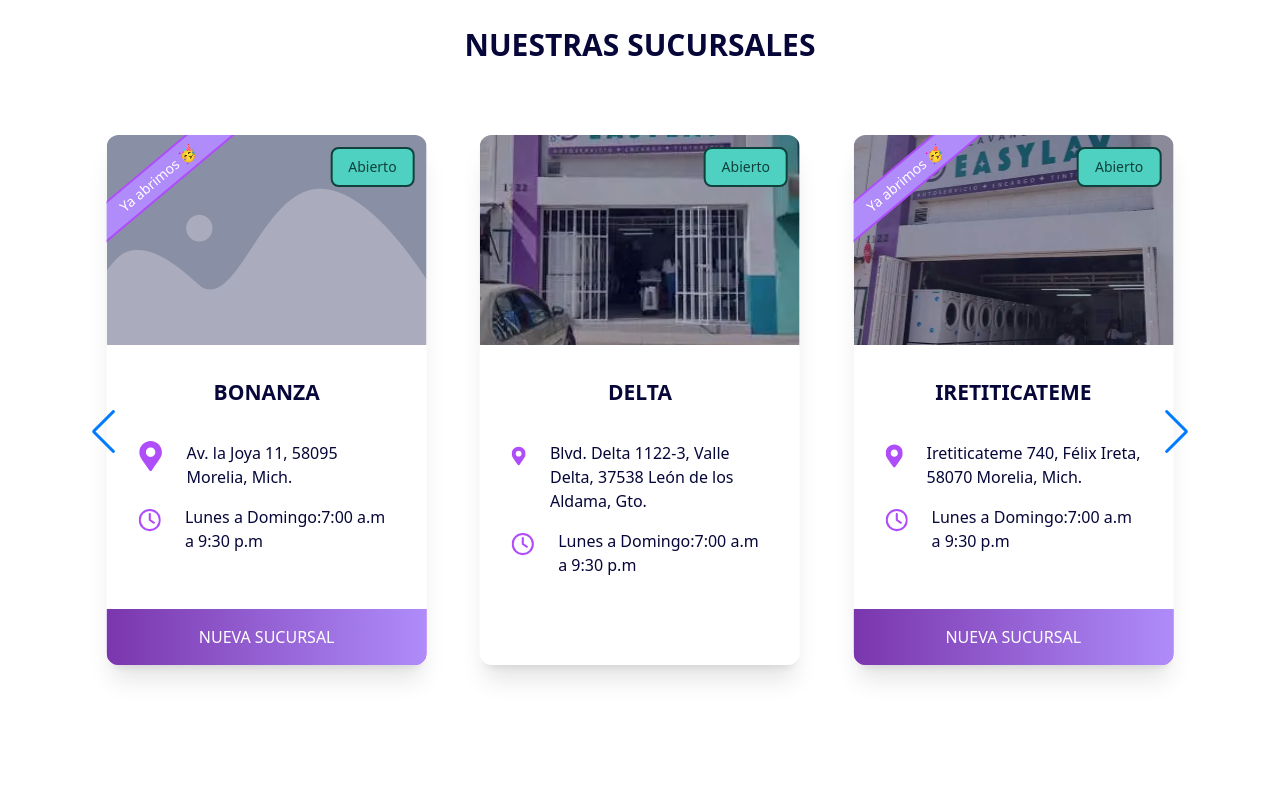
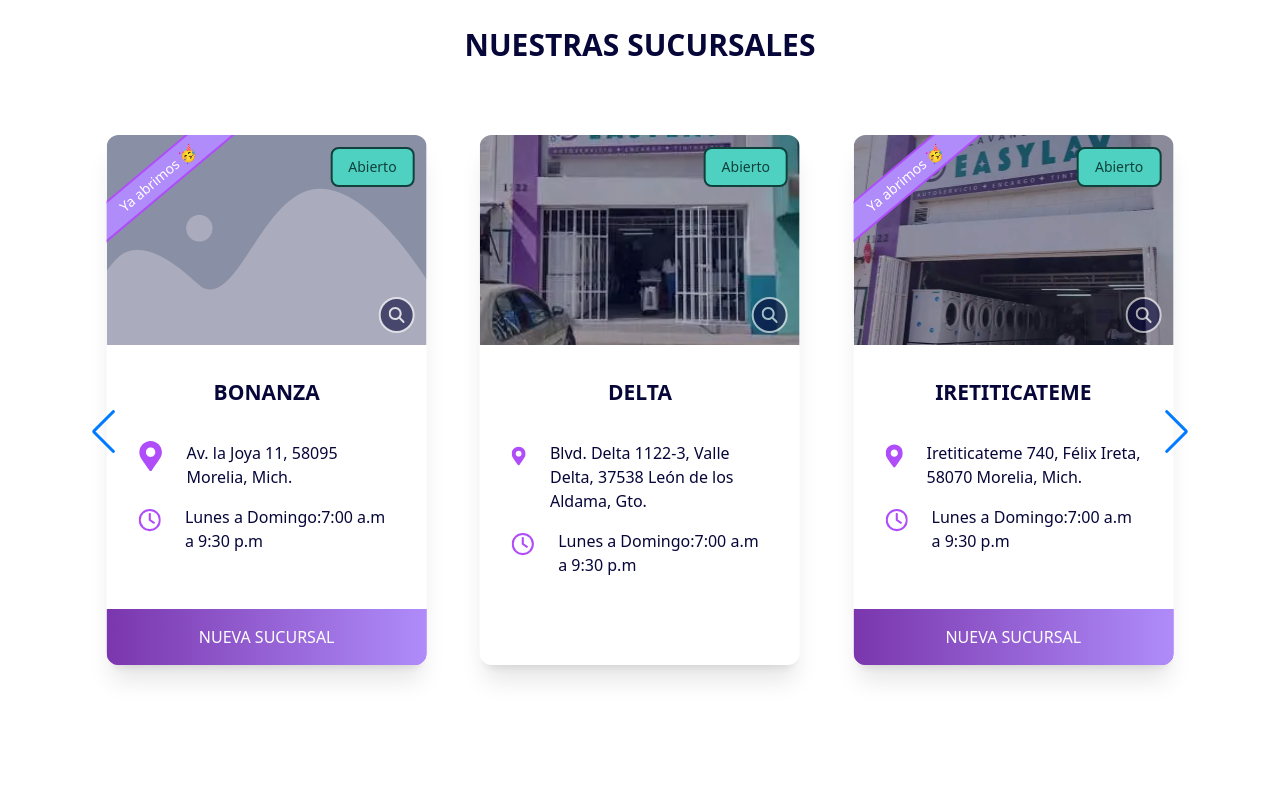
Before and after one commit to dspwebstudiomx/easylav-react, a React (Vite) app: page / in a window 1280 px wide. Shown: the part 3000-3800 px from the top of the page. Built offline with nearby package versions, Linux system fonts and the light colour scheme.

Commit message:
`feat: updated BackgroundCard and related components with new className prop and other minor changes`

```diff
--- a/src/components/cards/BackgroundCard.jsx
+++ b/src/components/cards/BackgroundCard.jsx
@@ -11,7 +11,7 @@ import PropTypes from 'prop-types'
 import { Link } from "react-router-dom"
 
 // Estructura
-const BackgroundCard = ({ id, title, image, href, rounded, height, width }) => {
+const BackgroundCard = ({ id, title, image, href, rounded, height, width, className }) => {
   return (
     <Link to={href} id={`sucursal-${title}`} className={`shadow-2xl rounded-lg ${width}`}>
       <BackgroundImageSection
@@ -27,6 +27,7 @@ const BackgroundCard = ({ id, title, image, href, rounded, height, width }) => {
         rounded={rounded}
         height={height}
         width={width}
+        className={`flex justify-center items-center ${className}`}
       >
         <h2 className="text-light uppercase text-2xl font-semibold tracking-wide">{title}</h2>
       </BackgroundImageSection>
@@ -35,6 +36,7 @@ const BackgroundCard = ({ id, title, image, href, rounded, height, width }) => {
 }
 BackgroundCard.propTypes = {
   id: PropTypes.string,
+  className: PropTypes.string,
   href: PropTypes.string.isRequired,
   title: PropTypes.node.isRequired,
   image: PropTypes.string.isRequired,
--- a/src/components/cards/SucursalCard.jsx
+++ b/src/components/cards/SucursalCard.jsx
@@ -2,7 +2,7 @@ import { BackgroundImageSection, Badge, TitleH3 } from 'components';
 import PropTypes from 'prop-types';
 import { useMemo } from 'react'; // Import useMemo from React
 import { FaMapMarkedAlt, FaMapMarkerAlt } from 'react-icons/fa';
-import { FaRegClock, FaWaze } from 'react-icons/fa6';
+import { FaMagnifyingGlass, FaRegClock, FaWaze } from 'react-icons/fa6';
 
 // Estilos
 const SUCURSAL_CARD_UI = {
@@ -77,7 +77,7 @@ const isBranchCurrentlyOpen = (openHour, openMinute, closeHour, closeMinute) =>
 
 // Function to render the open/closed badge
 const renderOpenClosedBadge = (isOpen) => (
-  <div className={`absolute right-3 top-3 rounded-lg border-2 font-medium ${isOpen ? ' border-primary_darkcontrast bg-primary text-primary_darkcontrast' : 'border-red_dark bg-red_light text-red'} px-4 py-2 text-sm`}>
+  <div className={`rounded-lg border-2 font-medium ${isOpen ? ' border-primary_darkcontrast bg-primary text-primary_darkcontrast' : 'border-red_dark bg-red_light text-red'} px-4 py-2 text-sm`}>
     <p>{isOpen ? 'Abierto' : 'Cerrado'}</p>
   </div>
 );
@@ -111,6 +111,9 @@ const SucursalCard = (props) => {
 
       {/* Imagen */}
       <BackgroundImageSection
+        id={`sucursal-${title}`}
+        image={image}
+        image_240={image}
         image_576={image}
         image_768={image}
         image_1024={image}
@@ -118,12 +121,23 @@ const SucursalCard = (props) => {
         image_1920={image}
         height='h-[210px]'
         opacity='opacity-30 hover:opacity-60'
-        backgroundColor='bg-dark'>
+        backgroundColor='bg-dark'
+        className='p-3'>
+        <div id={`open-closed-zoom-${title}`} className='flex justify-end items-start h-full'>
+          {/* Badge Horario Abierto/Cerrado */}
+          {renderOpenClosedBadge(isOpen)}
+        </div>
+        <div className='flex justify-end items-end h-full'>
+          <span id='zoom' className='text-light rounded-full border-2 border-light p-2 bg-dark opacity-60 hover:bg-secondary hover:opacity-100 cursor-pointer'>
+            <FaMagnifyingGlass />
+          </span>
+        </div>
+
       </BackgroundImageSection>
       {/* Imagen */}
 
       {/* Descripción */}
-      <section className='flex flex-col gap-4 justify-between items-center min-h-[320px] '>
+      <section className='flex flex-col gap-4 justify-between items-start min-h-[320px] '>
         <div className='p-8 flex flex-col gap-4'>
           {/* Título */}
           <TitleH3 justify='justify-center mb-4' color='text-dark'>
@@ -167,16 +181,12 @@ const SucursalCard = (props) => {
       {/* Descripción */}
 
 
-      {/* Badge Horario Abierto/Cerrado */}
-      {renderOpenClosedBadge(isOpen)}
-
       {/* Badge*/}
       {badge && (
         <section className={styles.content.badge.container}>
           <p className={styles.content.badge.paragraph}>{badge}</p>
         </section>
-      )
-      }
+      )}
       {/* Badge*/}
 
 
--- a/src/components/layout/PageLayoutPlaces.jsx
+++ b/src/components/layout/PageLayoutPlaces.jsx
@@ -31,6 +31,7 @@ const PageLayoutPlaces = ({ city, image_576, image_1024, image_1200, image_1920
           height='h-[210px] sm:h-[300px] '
           opacity='opacity-50 hover:opacity-60'
           backgroundColor='bg-dark'
+          className='flex justify-center items-center'
         >
           <h2 className="text-light uppercase text-3xl font-semibold tracking-wide">{city}</h2>
         </BackgroundImageSection>
--- a/src/components/sections/BackgroundImageSection.jsx
+++ b/src/components/sections/BackgroundImageSection.jsx
@@ -1,7 +1,7 @@
-import { Container, Section } from 'components'
+import { Section } from 'components'
 import PropTypes from 'prop-types'
 
-const BackgroundImageSection = ({ align, id, height, children, image_768, image_576, image_240, image_1024, image_1200, image_1920, opacity, image, backgroundColor, rounded }) => {
+const BackgroundImageSection = ({ className, align, id, height, children, image_768, image_576, image_240, image_1024, image_1200, image_1920, opacity, image, backgroundColor, rounded }) => {
   return (
     <Section id={id} className={`${height} relative overflow-hidden w-full z-0 ${rounded}`}>
 
@@ -22,18 +22,19 @@ const BackgroundImageSection = ({ align, id, height, children, image_768, image_
       {/* Background Image */}
 
       {/* Overlay */}
-      <div className={`absolute inset-0 z-0 w-full ${backgroundColor} ${opacity} ${height} top-0 left-0'`}></div>
+      <div className={`absolute inset-0 z-0 w-full ${backgroundColor} ${opacity} ${height} top-0 left-0' h-full`}></div>
       {/* Overlay */}
 
       {/* Content Container */}
-      <Container className={`z-10 grid ${height} ${align} top-0 inset-0 absolute left-0 w-full grid place-items-center p-12`}>
+      <div className={`z-10 grid ${height} ${align} top-0 inset-0 absolute left-0 w-full  ${className}`}>
         {children}
-      </Container>
+      </div>
     </Section>
   )
 }
 BackgroundImageSection.propTypes = {
   id: PropTypes.string,
+  className: PropTypes.string,
   align: PropTypes.string,
   children: PropTypes.node,
   image_240: PropTypes.string,
--- a/src/pages/sucursales/Sucursales.jsx
+++ b/src/pages/sucursales/Sucursales.jsx
@@ -27,7 +27,15 @@ const Sucursales = () => {
       />
       <PageLayout id={"Sucursales"}>
         <div className="flex flex-wrap gap-8 place-items-center justify-center">
-          <BackgroundCard image={morelia} title='Morelia' href='/sucursales/morelia' height='h-[210px]' rounded='rounded-lg' width='w-[260px] xl:w-[320px]' />
+          <BackgroundCard
+            image={morelia}
+            title='Morelia'
+            href='/sucursales/morelia'
+            height='h-[210px]'
+            rounded='rounded-lg'
+            width='w-[260px] xl:w-[320px]'
+            className='flex justify-center items-center'
+          />
           <BackgroundCard image={leon} title='León' href='/sucursales/leon' rounded='rounded-lg' height='h-[210px]' width='w-[260px] xl:w-[320px]' />
           {/* <BackgroundCard image={guadalajara} title='Guadalajara' href='/sucursales/guadalajara' height='h-[280px]' rounded='rounded-lg' /> */}
         </div>
```
